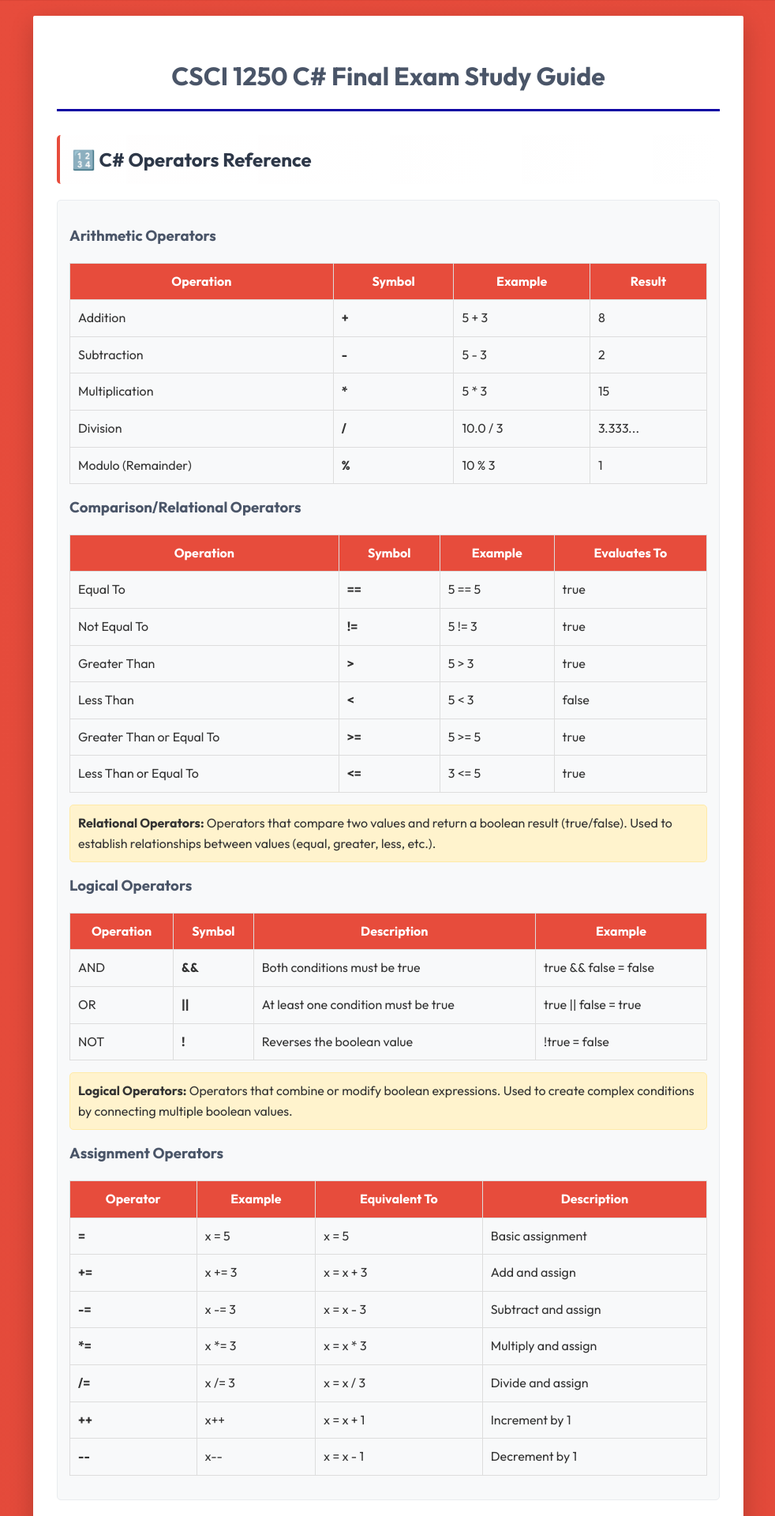
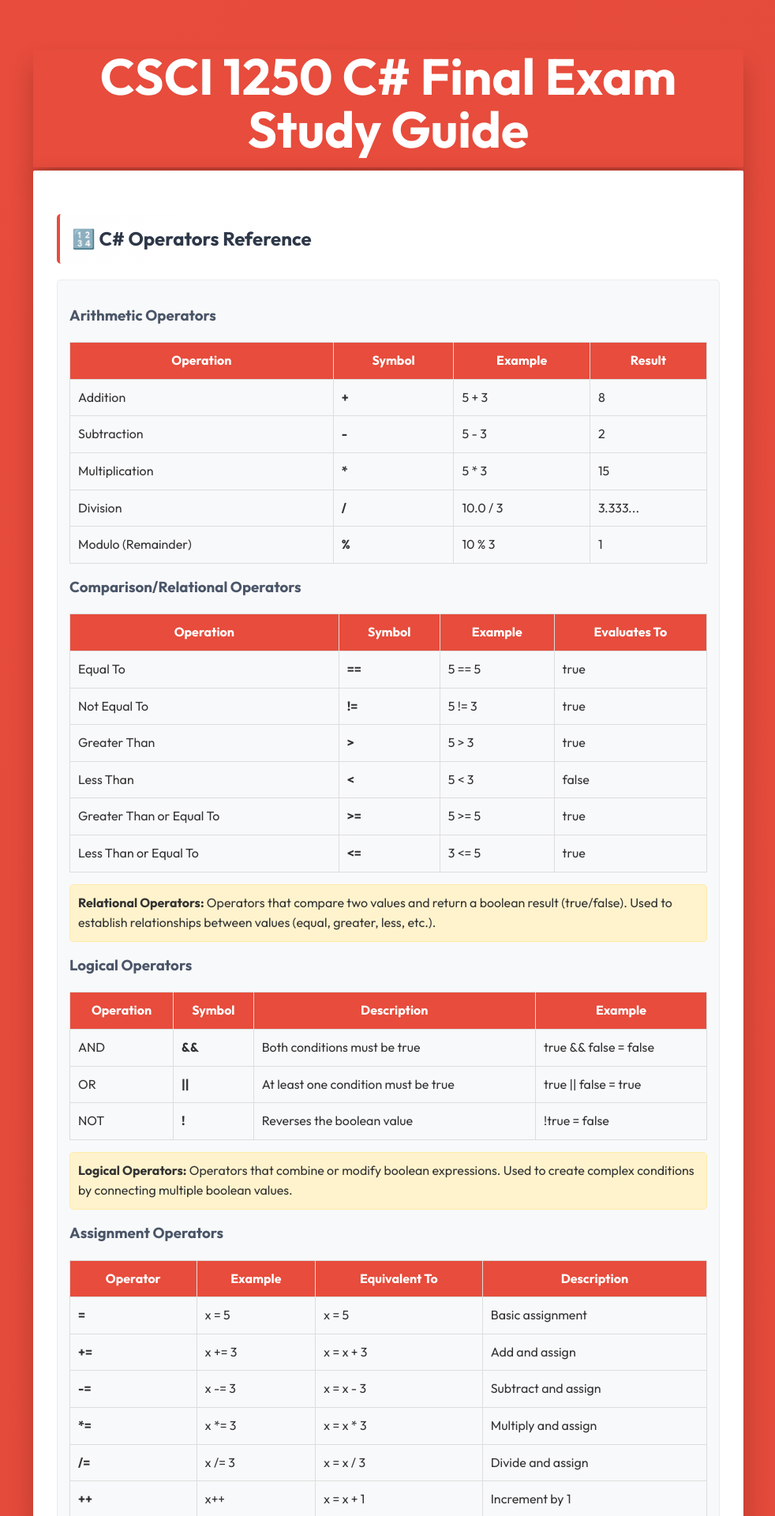
Before and after one commit to CSCI-1250/class_resources_public, a Jekyll site: the page study_guides/final_exam.html, which Jekyll copies as it is, in a window 1280 px wide. Shown: the top 1920 px of the page at 79% size, without its empty margins (148-1130 px from the left). Built offline with Jekyll 4.4.1, drawn with Linux system fonts in a browser that asks for light colours.

Commit message:
Improve style

```diff
--- a/study_guides/final_exam.html
+++ b/study_guides/final_exam.html
@@ -17,6 +17,14 @@
             color: #333;
         }
 
+        header {
+            margin-bottom: -26px;
+            line-height: 4.2rem;
+            background-color: #e74c3c;
+            border-radius: 2px;
+            box-shadow: 0 20px 30px rgba(0,0,0,0.2);
+        }
+
         .container {
             background: white;
             border-radius: 2px;
@@ -25,9 +33,9 @@
         }
 
         h1 {
-            color: #4a5568;
+            font-size: 4em;
+            color: white;
             text-align: center;
-            border-bottom: 3px solid #0b00a3;
             padding-bottom: 15px;
             margin-bottom: 30px;
         }
@@ -55,8 +63,8 @@
         }
 
         .example {
-            background: #e8f5e8;
-            border-left: 4px solid #28a745;
+            background: #e8eaf5;
+            border-left: 4px solid #0b00a3;
             padding: 10px 15px;
             margin: 10px 0;
             border-radius: 0 5px 5px 0;
@@ -142,9 +150,10 @@
     </style>
 </head>
 <body>
+    <header>
+        <h1>CSCI 1250 C# Final Exam Study Guide</h1>
+    </header>
     <div class="container">
-        <h1>CSCI 1250 C# Final Exam Study Guide</h1>
-
         <h2>🔢 C# Operators Reference</h2>
         <div class="concept-box">
             <h3>Arithmetic Operators</h3>
@@ -1260,7 +1269,7 @@ Student charlie = new Student("Charlie", 3.9);
         </div>
 
         <div style="text-align: center; margin-top: 30px; padding: 20px; background: linear-gradient(90deg, #e74c3c 0%, #c0392b 100%); color: white; border-radius: 5px;">
-            <h2>Good Luck on Your Final Exam! 🎓</h2>
+            <span style="font-size: 2.3em;">Good Luck on Your Final Exam! 🎓</span>
         </div>
     </div>
     <script>
```
